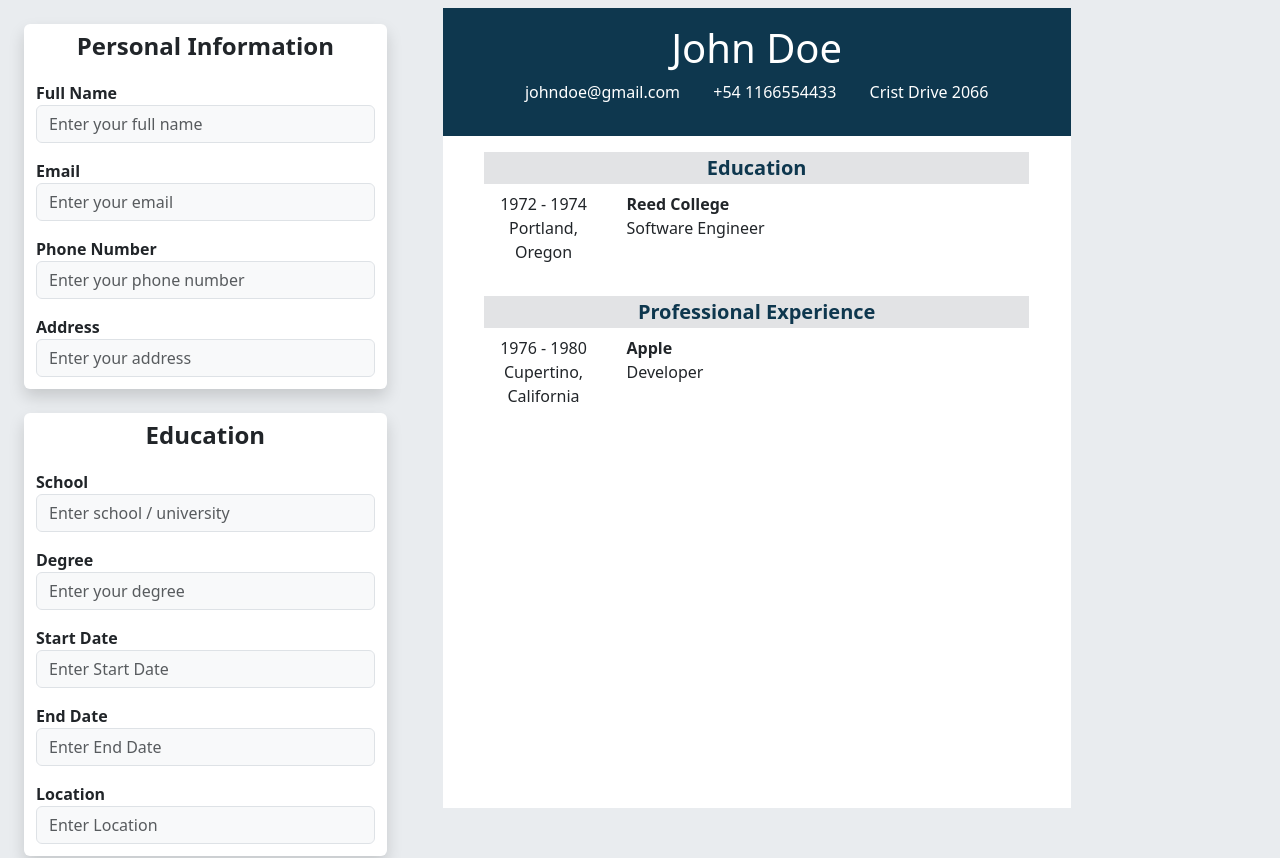
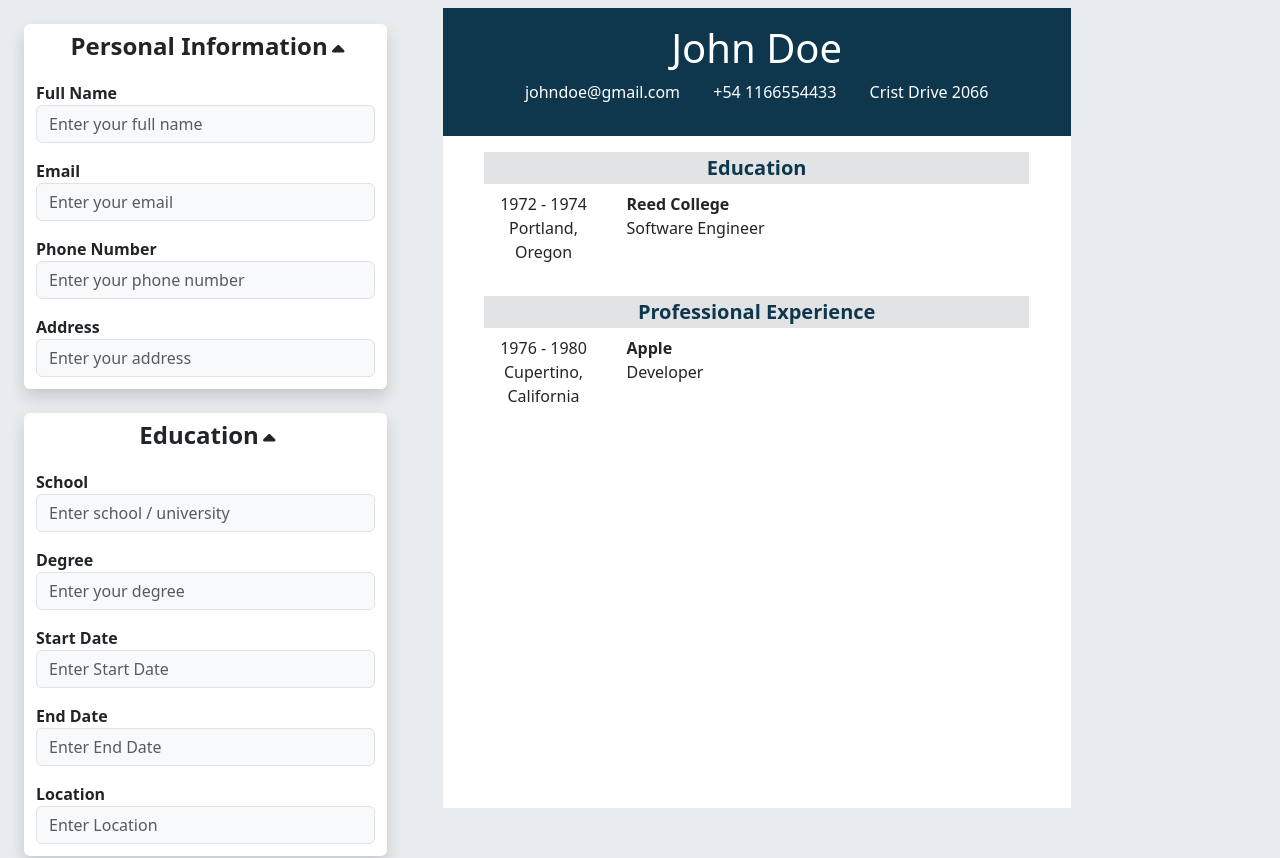
Before and after one commit to GBalatti9/cv-aplication, a React (Vite) app: page / in a window 1280 px wide. Shown: the top 858 px of the page. Built offline with nearby package versions, Linux system fonts and the light colour scheme.

Commit message:
Adding icons with fontawesome

```diff
--- a/package.json
+++ b/package.json
@@ -10,6 +10,9 @@
     "preview": "vite preview"
   },
   "dependencies": {
+    "@fortawesome/fontawesome-svg-core": "^6.4.2",
+    "@fortawesome/free-solid-svg-icons": "^6.4.2",
+    "@fortawesome/react-fontawesome": "^0.2.0",
     "bootstrap": "^5.3.2",
     "react": "^18.2.0",
     "react-dom": "^18.2.0"
--- a/src/Container.jsx
+++ b/src/Container.jsx
@@ -1,6 +1,7 @@
 import { useState } from "react"
 import { Form } from "./components/input-information/Form";
 import { PersonContainer } from "./components/output-information/PersonContainer";
+
 
 const fields = ['fullName', 'email', 'phoneNumber'];
 
--- a/src/components/input-information/Form.jsx
+++ b/src/components/input-information/Form.jsx
@@ -1,5 +1,8 @@
 import { useState } from "react";
 import { Input } from "./Input";
+import { library } from '@fortawesome/fontawesome-svg-core';
+import { FontAwesomeIcon } from '@fortawesome/react-fontawesome';
+import { faCaretUp, faCaretDown } from '@fortawesome/free-solid-svg-icons';
 
 export const Form = ({ updateState, fields, title }) => {
 
@@ -26,7 +29,11 @@ export const Form = ({ updateState, fields, title }) => {
                 aria-expanded={open}
                 onClick={toggleCollapse}
             >
-                <h3 className="fw-bold text-center p-1 fs-4"> {title} </h3>
+
+                <div className="d-flex justify-content-center align-items-center">
+                <h3 className="fw-bold p-1 fs-4"> {title} </h3>
+                <FontAwesomeIcon icon={open ? faCaretUp : faCaretDown} size="lg" />
+                </div>
             </div>
             <div className={`collapse ${open ? 'show' : ''}`} id="collapseExample">
                 <div>
```
Also changed, not shown: 1 other file (tests, documents, lock files or other folders).
